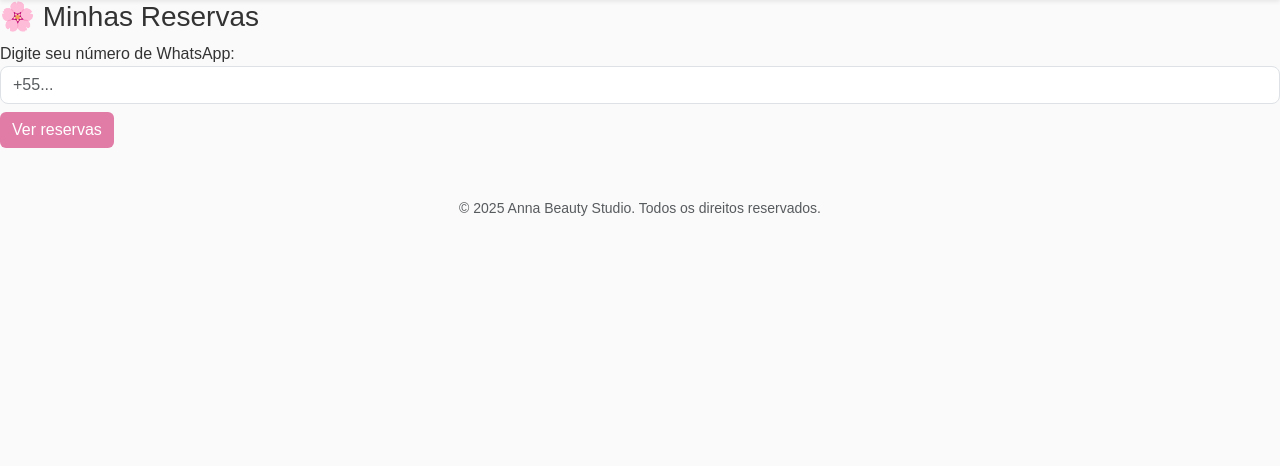
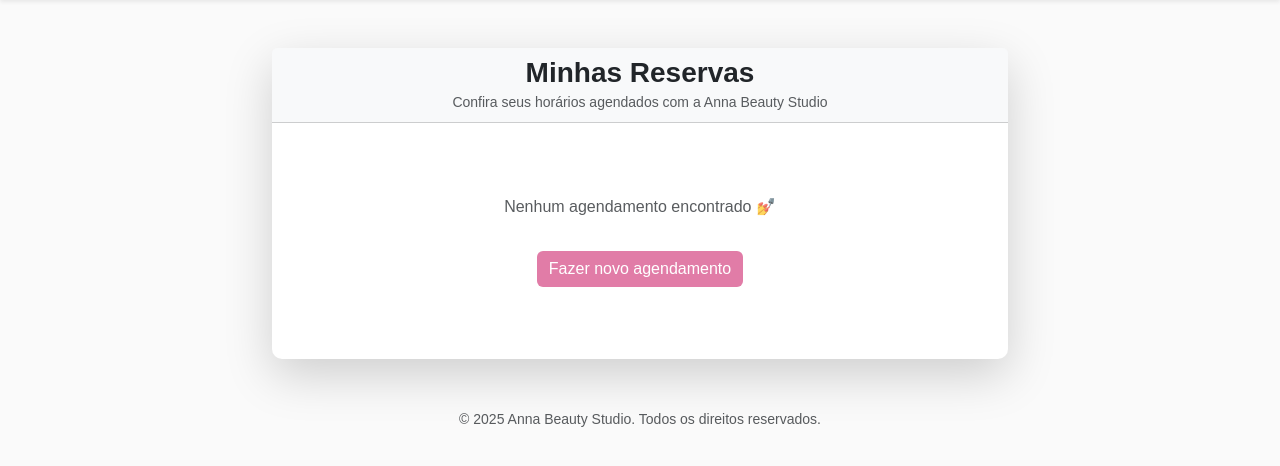
Before and after one commit to iagoramon-max/anna_beauty_simple-, a Django app: page /minhas-reservas/ in a window 1280 px wide. Shown: the part 56-522 px from the top of the page. Run offline with Django 4.2, Linux system fonts and the light colour scheme.

Commit message:
Update my_appointments.html

```diff
--- a/bookings/templates/my_appointments.html
+++ b/bookings/templates/my_appointments.html
@@ -1,29 +1,54 @@
-{% extends "base.html" %}
+{% extends 'base.html' %}
+{% load static %}
+
 {% block content %}
-<h3>🌸 Minhas Reservas</h3>
-<form method="get" class="mb-3">
-  <label>Digite seu número de WhatsApp:</label>
-  <input type="text" name="phone" class="form-control" placeholder="+55..." required>
-  <button class="btn btn-primary mt-2">Ver reservas</button>
-</form>
-
-{% if appointments %}
-  <h5>Oi {{ client.name }}, olha seus agendamentos:</h5>
-  <ul class="list-group mt-3">
-  {% for a in appointments %}
-    <li class="list-group-item">
-      💖 {{ a.service.name }} — {{ a.start_datetime|date:"d/m/Y H:i" }}
-      <br><small class="text-muted">
-        {% if a.days_left > 0 %}
-          👏👏 Isso! Agendamento confirmado. Faltam {{ a.days_left }} dias pro seu momento de beleza!
-        {% elif a.days_left == 0 %}
-          💅 É hoje, poderosa!
-        {% else %}
-          ✨ Atendimento concluído. Esperamos te ver de novo logo!
-        {% endif %}
-      </small>
-    </li>
-  {% endfor %}
-  </ul>
-{% endif %}
+<div class="container mt-5 mb-5">
+  <div class="row justify-content-center">
+    <div class="col-lg-8 col-md-10 col-sm-12">
+      <div class="card shadow-lg border-0">
+        <div class="card-header bg-light text-center">
+          <h3 class="fw-bold mb-0">Minhas Reservas</h3>
+          <small class="text-muted">Confira seus horários agendados com a Anna Beauty Studio</small>
+        </div>
+        <div class="card-body p-4">
+          {% if appointments %}
+            <div class="table-responsive">
+              <table class="table table-striped align-middle">
+                <thead>
+                  <tr>
+                    <th>Data</th>
+                    <th>Hora</th>
+                    <th>Serviço</th>
+                    <th>Status</th>
+                  </tr>
+                </thead>
+                <tbody>
+                  {% for appt in appointments %}
+                    <tr>
+                      <td>{{ appt.start_datetime|date:"d/m/Y" }}</td>
+                      <td>{{ appt.start_datetime|time:"H:i" }}</td>
+                      <td>{{ appt.service.name }}</td>
+                      <td>
+                        {% if appt.start_datetime > now %}
+                          <span class="badge bg-success">Confirmado</span>
+                        {% else %}
+                          <span class="badge bg-secondary">Concluído</span>
+                        {% endif %}
+                      </td>
+                    </tr>
+                  {% endfor %}
+                </tbody>
+              </table>
+            </div>
+          {% else %}
+            <div class="text-center text-muted py-5">
+              <p>Nenhum agendamento encontrado 💅</p>
+              <a href="/book/" class="btn btn-primary mt-3">Fazer novo agendamento</a>
+            </div>
+          {% endif %}
+        </div>
+      </div>
+    </div>
+  </div>
+</div>
 {% endblock %}
```
